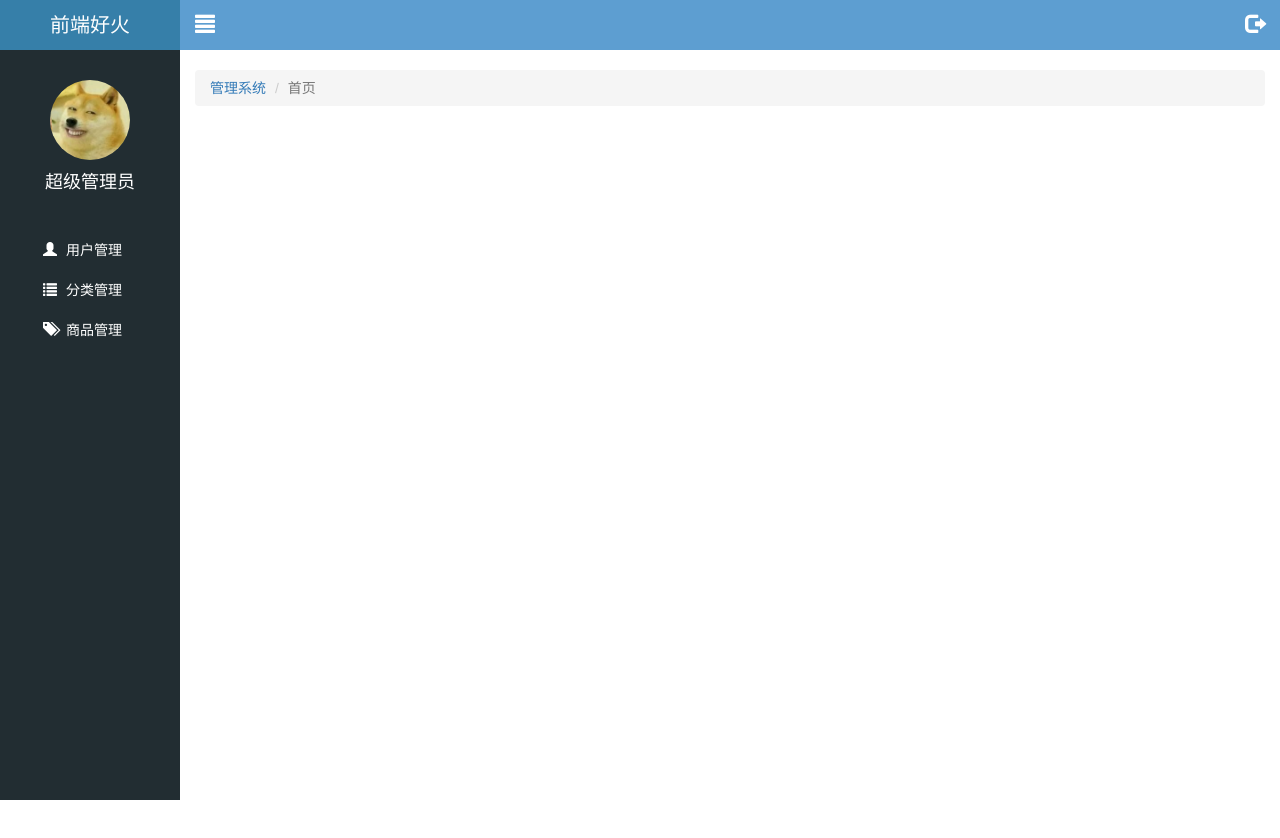
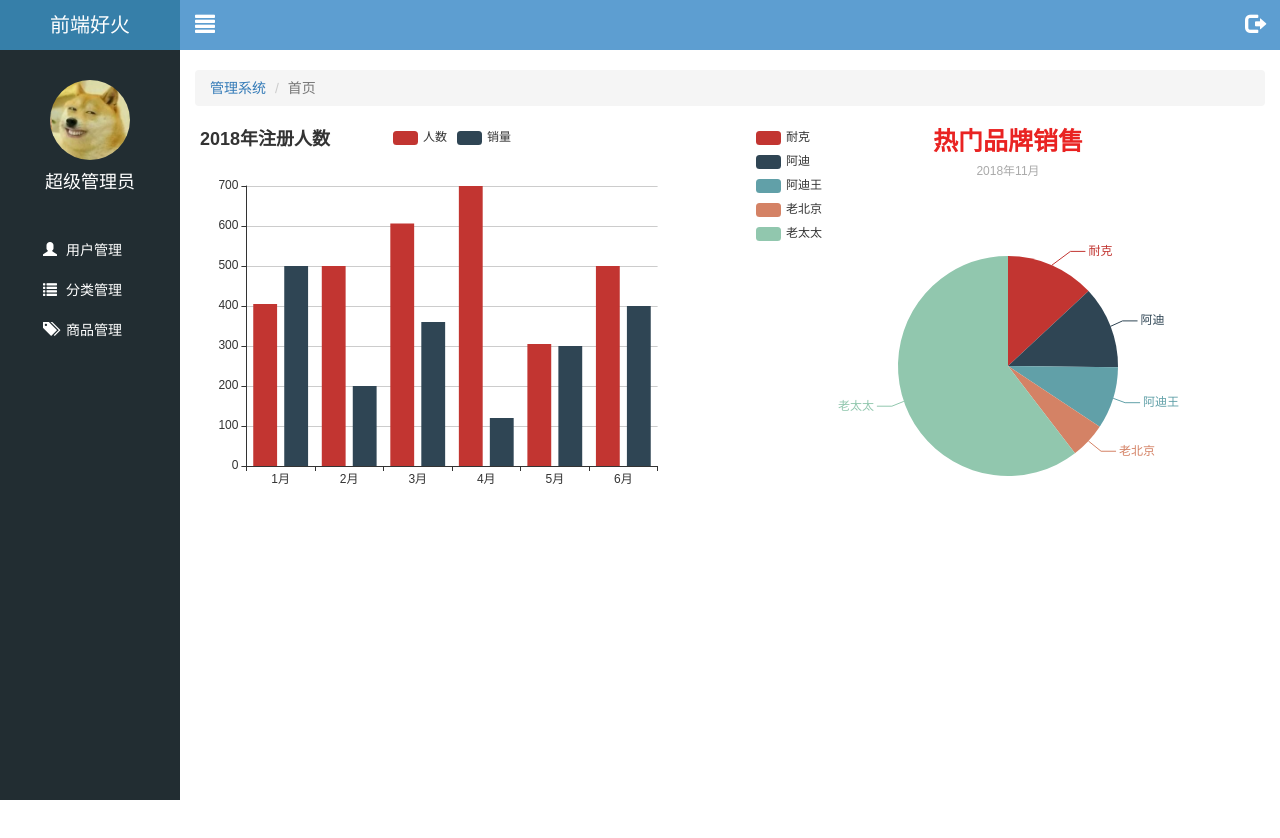
Before and after one commit to chinesezsk888/letao30, a website: page public/back1/index.html in a window 1280 px wide. Shown: the top 838 px of the page. Drawn offline with Linux system fonts and the light colour scheme; no server answers.

Commit message:
index页面完成

```diff
--- a/public/back1/css/common.css
+++ b/public/back1/css/common.css
@@ -159,3 +159,11 @@ a:active{
     color:#fff;
     font-size: 20px;
 }
+
+/* 图表 */
+.It_content .echarts_left,
+.It_content .echarts_right {
+  width: 48%;
+  height: 400px;
+  /* background-color: lime; */
+}
--- a/public/back1/index.html
+++ b/public/back1/index.html
@@ -30,7 +30,7 @@
         <div class="nav">
             <ul>
                 <li>
-                    <a href="javascript:;">
+                    <a href="user.html">
                         <i class="glyphicon glyphicon-user"></i>
                         <span>用户管理</span>
                     </a>
@@ -41,12 +41,12 @@
                         <span>分类管理</span>
                     </a>
                     <div class="directory">
-                       <a href="javascript:;">一级目录</a>
-                       <a href="javascript:;">二级目录</a>
+                        <a href="first.html">一级目录</a>
+                        <a href="second.html">二级目录</a>
                     </div>
                 </li>
                 <li>
-                    <a href="javascript:;">
+                    <a href="product.html">
                         <i class="glyphicon glyphicon-tags"></i>
                         <span>商品管理</span>
                     </a>
@@ -73,8 +73,13 @@
                 <li class="active">首页</li>
             </ol>
 
+            <!-- 两个图标:要求要是有宽高的容器 -->
+            <div class="It_content">
+                <div class="echarts_left pull-left"></div>
+                <div class="echarts_right pull-right"></div>
             </div>
-
+        </div>
+    </div>
         <!-- 模态框 -->
         <!-- 外层div是蒙层 -->
         <div class="modal fade" id="myModal" tabindex="-1">
@@ -102,15 +107,6 @@
 
 
 
-   <!-- 两个图标:要求要是有宽高的容器 -->
-
-
-
-
-
-
-</div>
-
 
 
 
@@ -124,7 +120,7 @@
     <script src="./lib/echarts/echarts.min.js"></script>
     <script src="./js/common.js"></script>
     <script src="./js/isLogin.js"></script>
-
+     <script src="./js/index.js"></script>
 
 </body>
 
--- /dev/null
+++ b/public/back1/js/index.js
@@ -0,0 +1,100 @@
+// 图表的功能
+$(function(){
+  // 左侧柱状图
+  // 基于准备好的dom，初始化echarts实例
+  var echarts_left = echarts.init(document.querySelector(".echarts_left"));
+  // 指定图表的配置项和数据
+  var option1 = {
+    // 大标题
+    title: {
+      // 标题文本
+      text: '2018年注册人数'
+    },
+    // 提示框组件
+    tooltip: {},
+    // 图例
+    legend: {
+      data:['人数', '销量']
+    },
+    // x轴
+    xAxis: {
+      data: ["1月","2月","3月","4月","5月","6月"]
+    },
+    // y轴
+    yAxis: {},
+    series: [{
+      name: '人数',
+      type: 'bar',   // bar 表示柱状图  line 表示折线图  pie 饼图
+      data: [405, 500, 606, 700, 305, 500]
+    },{
+      name: '销量',
+      type: "bar",
+      data: [500, 200, 360, 120, 300, 400]
+    }]
+  };
+
+  // 使用刚指定的配置项和数据显示图表。
+  echarts_left.setOption(option1);
+
+   //右侧饼图
+   // 基于准备好的dom，初始化echarts实例
+var echarts_right=echarts.init(document.querySelector(".echarts_right"));
+// 指定图表的配置项和数据
+var option2 = {
+    // 大标题
+    title : {
+      text: '热门品牌销售',
+      // 副标题文本
+      subtext: '2018年11月',
+      // 控制水平方向的位置
+      x:'center',
+      textStyle: {
+        fontSize: 25,   // 字体大小
+        color: "#e92322"  // 字体颜色
+      }
+    },
+    // 提示框组件
+    tooltip : {
+      trigger: 'item',   // 表示鼠标悬停在 item 上时触发
+      // {a}（系列名称），{b}（数据项名称），{c}（数值）, {d}（百分比）
+      formatter: "{a} <br/>{b} : {c} ({d}%)"
+    },
+    // 图例
+    legend: {
+      // vertical 垂直排列,  horizontal 水平
+      orient: 'vertical',
+      // 控制水平位置
+      left: 'left',
+      data: ['耐克','阿迪','阿迪王','老北京','老太太']
+    },
+    // 系列列表
+    series : [
+      {
+        name: '热门品牌',   // 系列名称
+        type: 'pie',   // 饼图
+        // 控制圆的大小, 直径的大小
+        radius : '55%',
+        // 圆心的坐标
+        center: ['50%', '60%'],
+        data:[
+          {value:335, name:'耐克'},
+          {value:310, name:'阿迪'},
+          {value:234, name:'阿迪王'},
+          {value:135, name:'老北京'},
+          {value:1548, name:'老太太'}
+        ],
+        // 控制额外的阴影效果
+        itemStyle: {
+          emphasis: {
+            shadowBlur: 100,
+            shadowOffsetX: 0,
+            shadowColor: 'yellow'
+          }
+        }
+      }
+    ]
+ };
+   // 使用刚指定的配置项和数据显示图表。
+  echarts_right.setOption(option2);
+
+})
```
Also changed, not shown: public/back1/product.html (added, +106 -0 lines), public/back1/first.html (added), public/back1/second.html (added), public/back1/user.html (added). Lines whose indentation alone changed are shown as unchanged.
